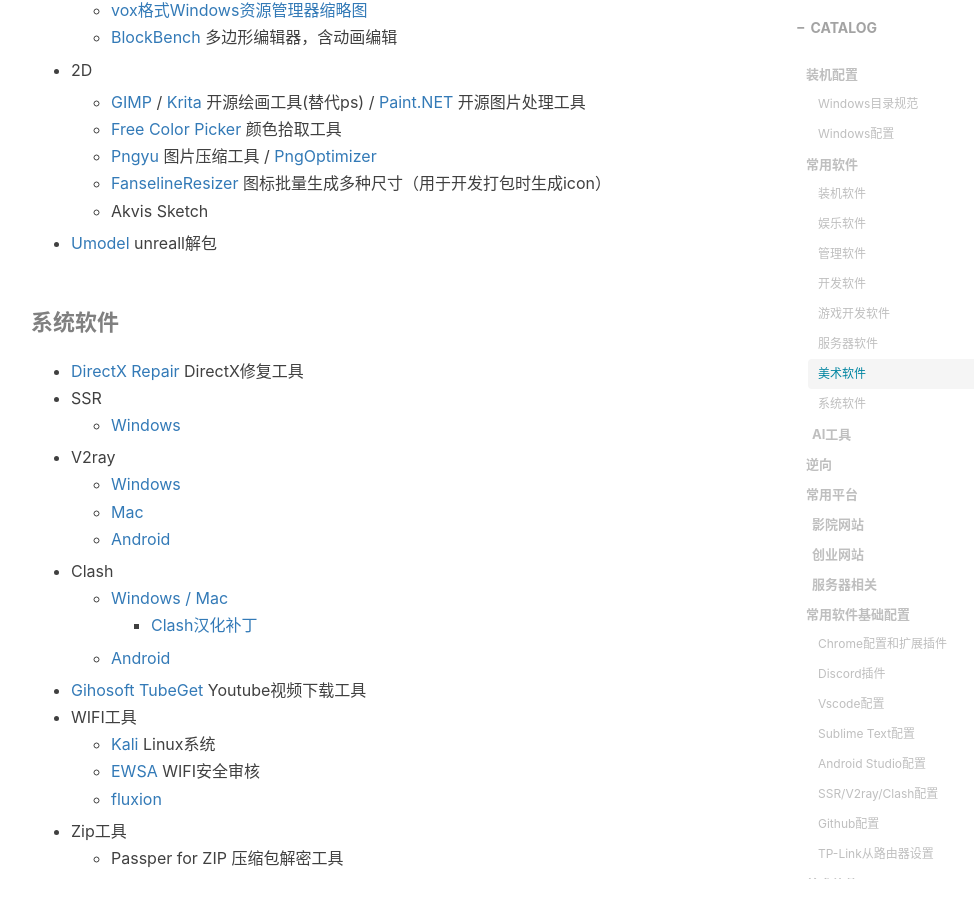
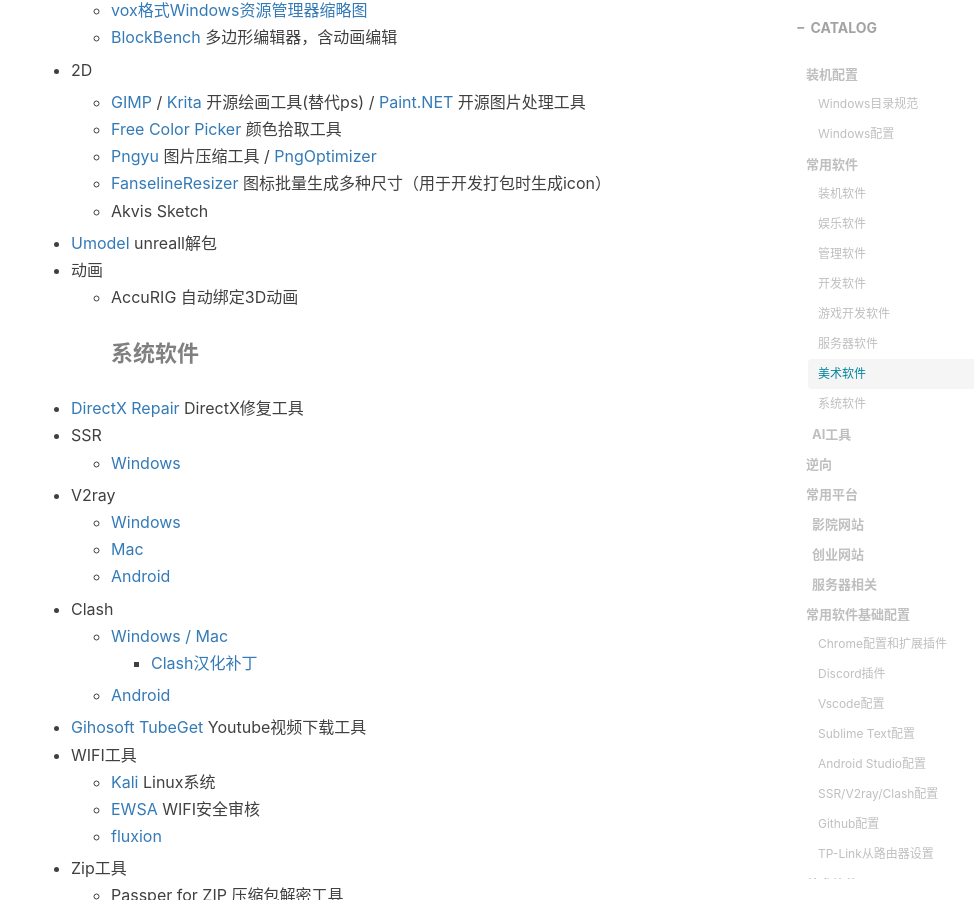
Before and after one commit to gumcstronger/gumcstronger.github.io, a Jekyll site: the page built from _posts/2022/2022-08-24-windows.md, in a window 1280 px wide and 900 px high, scrolled down 3922 px. Shown: the whole window, without its empty margins (234-1208 px from the left). Built offline with Jekyll 4.4.1, drawn with Linux system fonts in a browser that asks for light colours; comment, search, counter and statistics services are not loaded.

Commit message:
Update 2022-08-24-windows.md

```diff
--- a/_posts/2022/2022-08-24-windows.md
+++ b/_posts/2022/2022-08-24-windows.md
@@ -133,7 +133,8 @@
   - [FanselineResizer](https://github.com/FerryYoungFan/FanselineResizer) 图标批量生成多种尺寸（用于开发打包时生成icon）
   - Akvis Sketch
 - [Umodel](https://www.gildor.org/en/projects/umodel) unreall解包
-
+- 动画
+  - AccuRIG 自动绑定3D动画
 #### 系统软件
 
 - [DirectX Repair](https://cn.bing.com/search?q=DirectX%E4%BF%AE%E5%A4%8D%E5%B7%A5%E5%85%B7&PC=U316&FORM=CHROMN) DirectX修复工具
```
